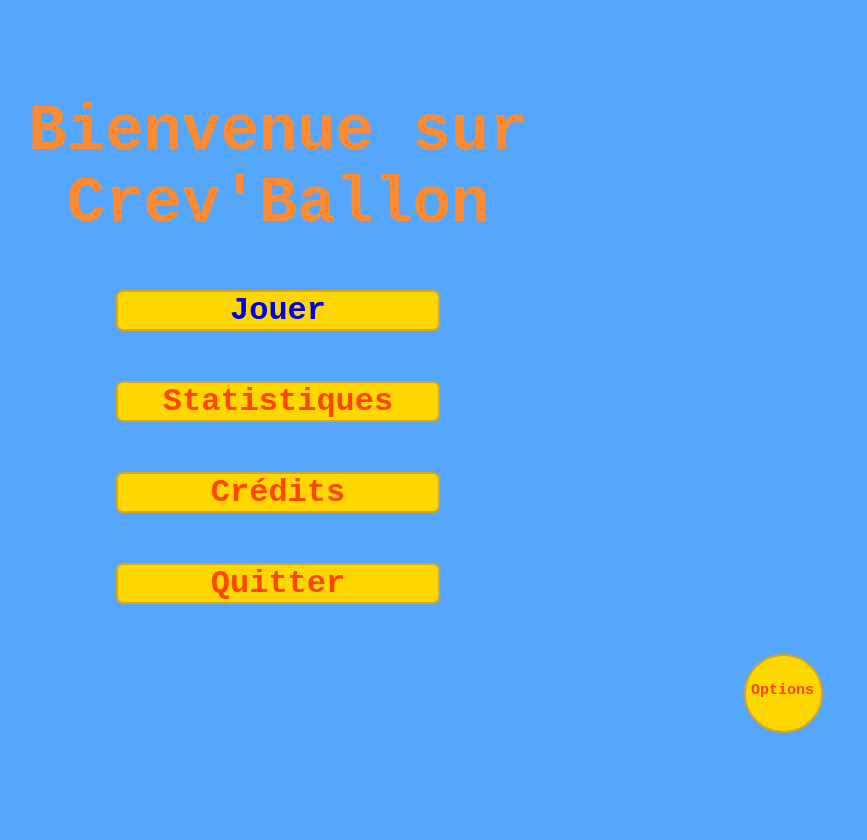
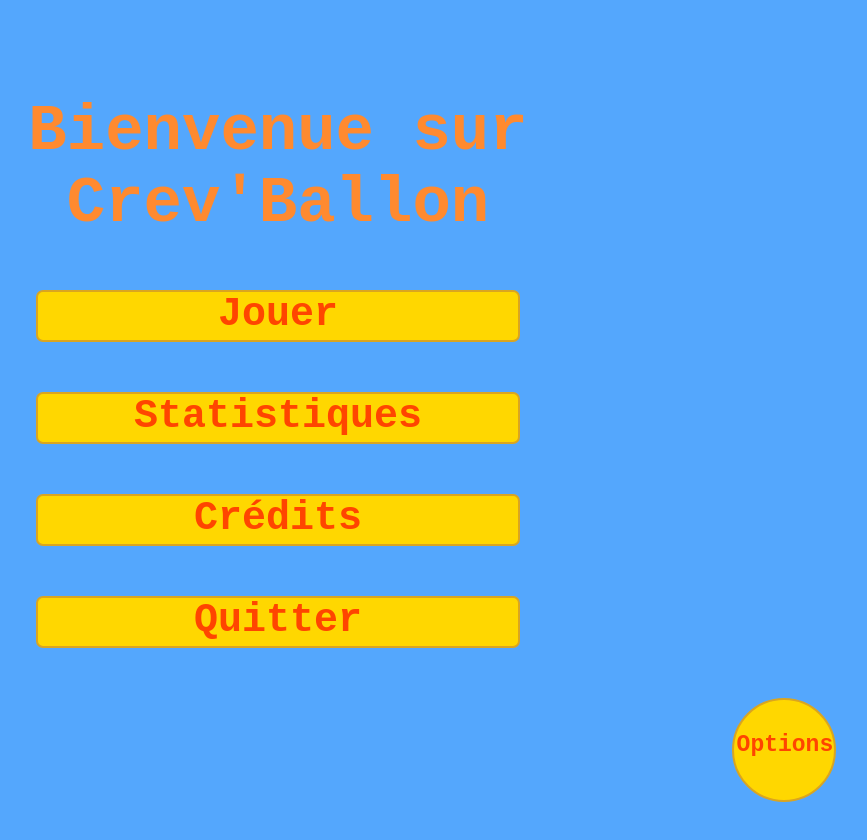
Before and after one commit to guilhem-cros/Crev-Ballon, an Electron app: page index.html in a window 1280 px wide. Shown: the whole page, without its empty margins (362-1229 px from the left). Before the commit the page ends 800 px from the top, so only its background shows below. Drawn offline with Linux system fonts and the light colour scheme.

Commit message:
rectifications css

```diff
--- a/src/css/index.css
+++ b/src/css/index.css
@@ -12,8 +12,9 @@ body {
   }
 a{
     text-decoration: none;
-    padding-left: 3em;
-    padding-right: 3em;
+    padding-left: 4.5em;
+    padding-right: 4.5em;
+    color: orangered;
   }
   #main{
     display: none;
@@ -25,15 +26,16 @@ a{
     border-radius: 7px;
     background-color: gold;
     color: orangeRed;
-    font-size: 32px;
+    font-size: 40px;
     font-weight: bold;
     font-family: "Courier New";
-    width: 10em;
+    height: 1.2em;
+    width: 12em;
     margin: 50px auto;
    }
    #optionBtn{
-    width: 75px;
-    height: 75px;
+    width: 100px;
+    height: 100px;
      position: relative;
      left: 40%;
      text-align: center;
@@ -59,10 +61,10 @@ a{
     font-family: "Courier New";
     width: 50px;
     height: 50px;
-    line-height: 70px;
-    padding-left: 5px;
+    line-height: 90px;
+    padding-left: 3px;
     text-align: center;
-    font-size: 15px;
+    font-size: 23px;
     font-weight:bold;
     }
 
```
